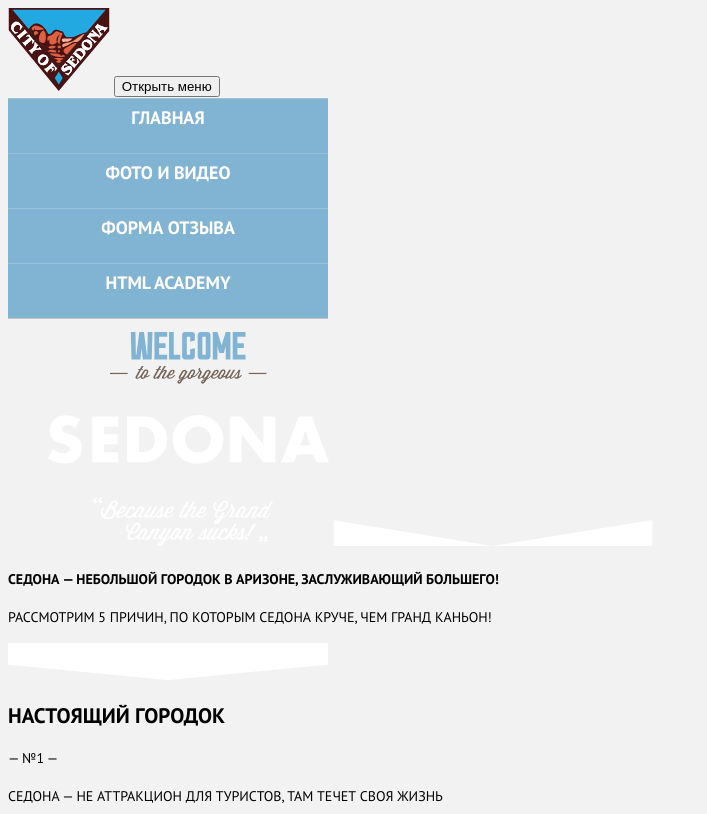
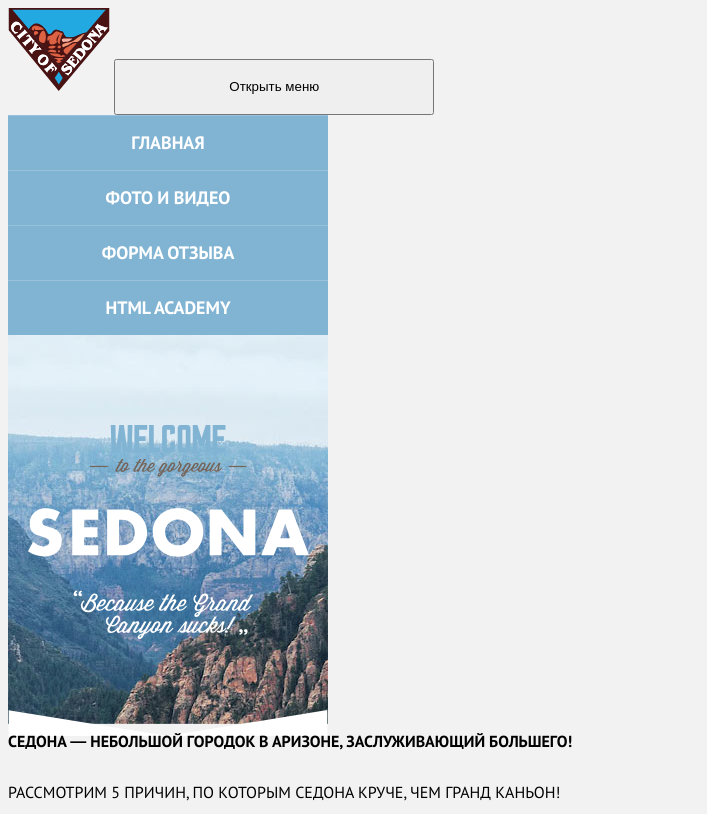
Before and after one commit to p1nkZebra/560617-sedona-18, a website: page source/index.html in a window 1280 px wide. Shown: the top 814 px of the page, without its empty margins (0-707 px from the left). Drawn offline with nearby package versions, Linux system fonts and the light colour scheme; files that its build step writes are made by us from their sources; files whose address does not match are found by name.

Commit message:
add styles for index.html

```diff
--- a/source/index.html
+++ b/source/index.html
@@ -3,8 +3,6 @@
   <head>
     <meta charset="utf-8">
     <title>HTML Academy: Седона</title>
-    <link href="https://fonts.googleapis.com/css?family=PT+Sans:400,700&display=swap&subset=cyrillic" rel="stylesheet">
-<!--    <link href="css/normalize.css" rel="stylesheet">-->
     <link href="css/style.css" rel="stylesheet">
   </head>
   <body>
--- /dev/null
+++ b/source/sass/base-styles.scss
@@ -0,0 +1,39 @@
+@font-face {
+  font-family: "PTSans";
+  src: url("../fonts/ptsans.woff") format("woff"), url("../fonts/ptsans.woff2") format("woff2");
+  font-size: 14px;
+  font-stretch: normal;
+  font-style: normal;
+  font-weight: normal;
+}
+
+@font-face {
+  font-family: "PTSans";
+  src: url("../fonts/ptsansbold.woff") format("woff"), url("../fonts/ptsansbold.woff2") format("woff2");
+  font-size: 14px;
+  font-stretch: normal;
+  font-style: normal;
+  font-weight: bold;
+}
+
+.visually-hidden {
+  margin: 0;
+  padding: 0;
+  width: 0;
+  height: 0;
+  visibility: hidden;
+}
+
+a {
+  text-decoration: none;
+}
+
+body {
+  font-family: "PTSans", sans-serif;
+  line-height: 2.22;
+  letter-spacing: normal;
+  color: #000000;
+  text-transform: uppercase;
+
+  background-color: #f2f2f2;
+}
--- /dev/null
+++ b/source/sass/intro-pic.scss
@@ -0,0 +1,21 @@
+.intro-pic figure {
+  width: 320px;
+  height: 389px;
+  margin: 0;
+  padding: 0;
+
+  text-align: center;
+
+  background-color: #e3f0f8;
+  background-image: url("../img/bg-back-mobile@1x.jpg");
+  background-repeat: no-repeat;
+  //background-position-y: -56px;
+}
+
+.intro-pic__text-sedona {
+  margin: 90px 0 0 0;
+}
+
+.intro-pic__triangle {
+  margin: 59px 0 0 0;
+}
--- a/source/sass/main-nav.scss
+++ b/source/sass/main-nav.scss
@@ -2,3 +2,8 @@
   margin: 0;
   padding: 0;
 }
+
+.main-nav__toggle {
+  width: 320px;
+  height: 56px;
+}
--- /dev/null
+++ b/source/sass/page-main.scss
@@ -0,0 +1,4 @@
+.main-nav {
+  margin: 0;
+  padding: 0;
+}
--- a/source/sass/site-list.scss
+++ b/source/sass/site-list.scss
@@ -10,9 +10,6 @@
 
   box-shadow: 0 1px 0 0 rgba(1, 1, 1, 0.2), inset 0 1px 0 0 rgba(255, 255, 255, 0.2);
   background-color: #81b3d2;
-
-  display: flex;
-  justify-content: center;
 }
 
 .site-list__item:hover {
@@ -24,17 +21,18 @@
 }
 
 .site-list__item a {
-  //font-family: "PTSans";
+  display: block;
+  width: 100%;
+  height: 55px;
+
   font-size: 18px;
   font-weight: bold;
-  font-stretch: normal;
-  font-style: normal;
-  line-height: 2.22;
+  line-height: 55px;
   letter-spacing: normal;
   text-align: center;
   color: #ffffff;
 
-  vertical-align: middle;
+  background-color: transparent;
 }
 
 .site-list__item a:active {
--- a/source/sass/style.scss
+++ b/source/sass/style.scss
@@ -1,27 +1,6 @@
+@import "base-styles.scss";
 @import "page-header.scss";
 @import "main-nav.scss";
 @import "site-list.scss";
-
-
-.visually-hidden {
-  margin: 0;
-  padding: 0;
-  width: 0;
-  height: 0;
-  visibility: hidden;
-}
-
-a {
-  text-decoration: none;
-}
-
-body {
-  font-family: "PT Sans", sans-serif;
-  font-size: 14px;
-  line-height: 24px;
-  font-style: normal;
-  color: #000000;
-  text-transform: uppercase;
-
-  background-color: #f2f2f2;
-}
+@import "page-main.scss";
+@import "intro-pic.scss";
```
